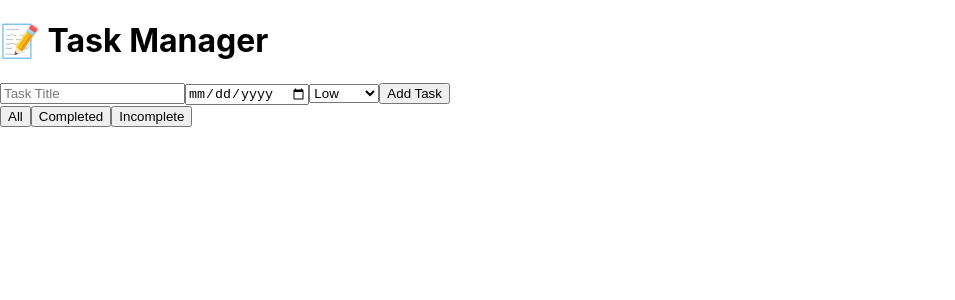
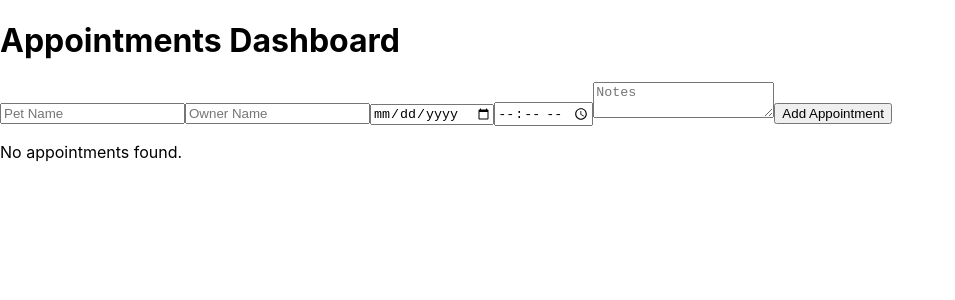
Before and after one commit to ManibalaSinha/TaskManager, a React (Create React App) app: page / in a window 1280 px wide. Shown: the top 300 px of the page, without its empty margins (0-955 px from the left). Built offline with nearby package versions, Linux system fonts and the light colour scheme.

Commit message:
Initial commit

```diff
--- a/src/App.js
+++ b/src/App.js
@@ -1,48 +1,32 @@
 import { useState, useEffect } from "react";
-import TaskForm from "./components/TaskForm";
-import TaskList from "./components/TaskList";
-import FilterBar from "./components/FilterBar";
+import AddAppointmentForm from "./components/AddAppointmentForm";
+import AppointmentList from "./components/AppointmentList";
 
 export default function App() {
-  const [tasks, setTasks] = useState([]);
-  const [filter, setFilter] = useState("all");
+  const [appointments, setAppointments] = useState([]);
 
   useEffect(() => {
-    const stored = localStorage.getItem("tasks");
-    if (stored) setTasks(JSON.parse(stored));
+    const saved = localStorage.getItem("appointments");
+    if (saved) setAppointments(JSON.parse(saved));
   }, []);
 
   useEffect(() => {
-    localStorage.setItem("tasks", JSON.stringify(tasks));
-  }, [tasks]);
+    localStorage.setItem("appointments", JSON.stringify(appointments));
+  }, [appointments]);
 
-  const handleAdd = (task) => setTasks([...tasks, task]);
+  const handleAdd = (appointment) => {
+    setAppointments([...appointments, appointment]);
+  };
 
-  const handleToggle = (id) =>
-    setTasks(
-      tasks.map((t) => (t.id === id ? { ...t, completed: !t.completed } : t))
-    );
-
-  const handleDelete = (id) => setTasks(tasks.filter((t) => t.id !== id));
-
-  const filteredTasks = tasks.filter((task) =>
-    filter === "completed"
-      ? task.completed
-      : filter === "incomplete"
-        ? !task.completed
-        : true
-  );
+  const handleDelete = (id) => {
+    setAppointments(appointments.filter((item) => item.id !== id));
+  };
 
   return (
-    <div className="max-w-2xl mx-auto p-4">
-      <h1 className="text-2xl font-bold mb-4">📝 Task Manager</h1>
-      <TaskForm onAdd={handleAdd} />
-      <FilterBar filter={filter} setFilter={setFilter} />
-      <TaskList
-        tasks={filteredTasks}
-        onToggle={handleToggle}
-        onDelete={handleDelete}
-      />
+    <div className="max-w-xl mx-auto p-4">
+      <h1 className="text-2xl font-bold mb-4">Appointments Dashboard</h1>
+      <AddAppointmentForm onAdd={handleAdd} />
+      <AppointmentList appointments={appointments} onDelete={handleDelete} />
     </div>
   );
 }
```
